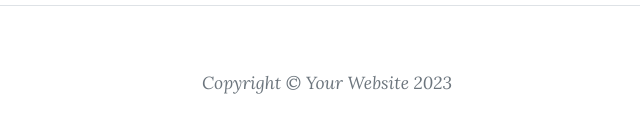
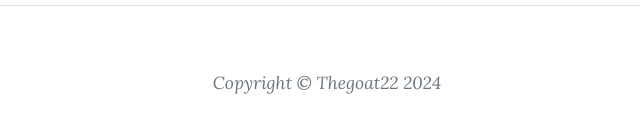
Before and after one commit to 22sgriffin/IS201s, a plain HTML site: page about.html in a window 1280 px wide. Shown: the part 2826-2958 px from the top of the page, 313-953 px from the left. Drawn offline with nearby package versions, Linux system fonts and the light colour scheme.

Commit message:
Update about.html

```diff
--- a/about.html
+++ b/about.html
@@ -103,7 +103,7 @@
                         <ul class="list-inline text-center">
 
                         </ul>
-                        <div class="small text-center text-muted fst-italic">Copyright &copy; Your Website 2023</div>
+                        <div class="small text-center text-muted fst-italic">Copyright &copy; Thegoat22 2024</div>
                     </div>
                 </div>
             </div>
```
